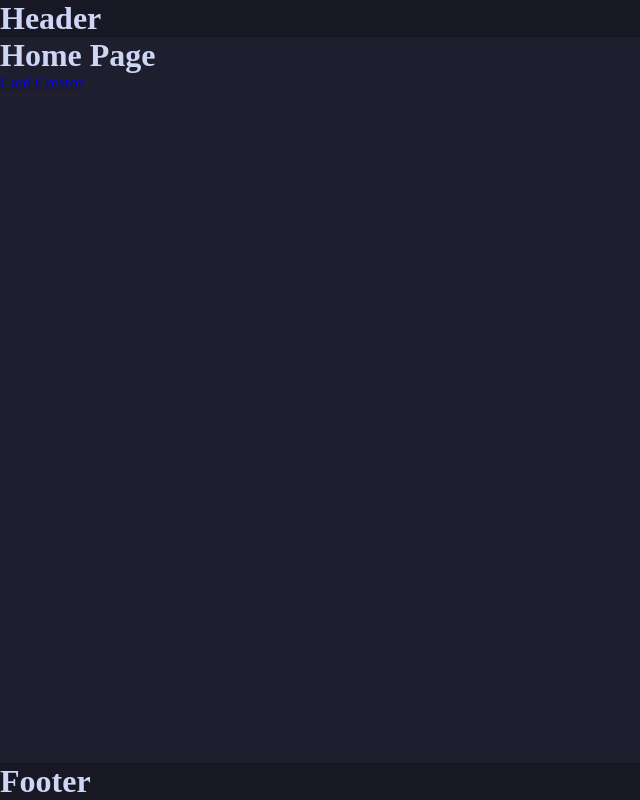
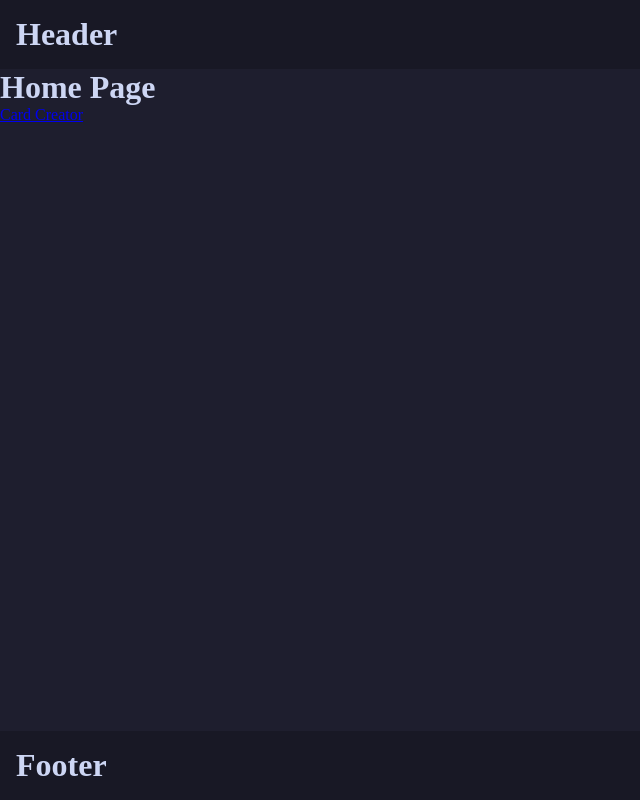
Before and after one commit to ChaosCantrip/DestinyTCG.AdminWebsite, a Next.js app: page / in a window 1280 px wide. Shown: the whole page, without its empty margins (0-640 px from the left). Built offline with nearby package versions, Linux system fonts and the light colour scheme.

Commit message:
Added Header and Footer padding

```diff
--- a/src/components/Footer.module.css
+++ b/src/components/Footer.module.css
@@ -1,3 +1,4 @@
 .footer {
     background-color: var(--cpcm-mantle);
+    padding: 1rem;
 }
--- a/src/components/Header.module.css
+++ b/src/components/Header.module.css
@@ -1,3 +1,4 @@
 .header {
     background-color: var(--cpcm-mantle);
+    padding: 1rem;
 }
```
